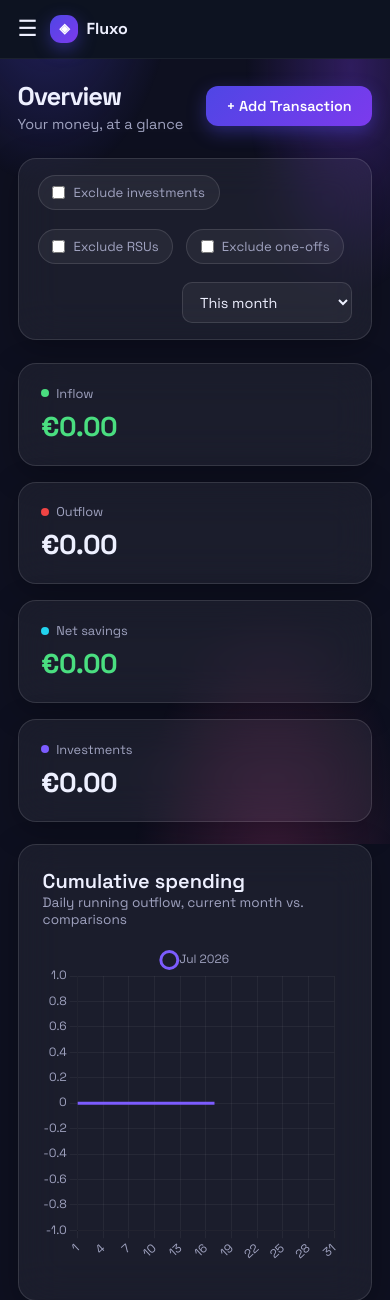
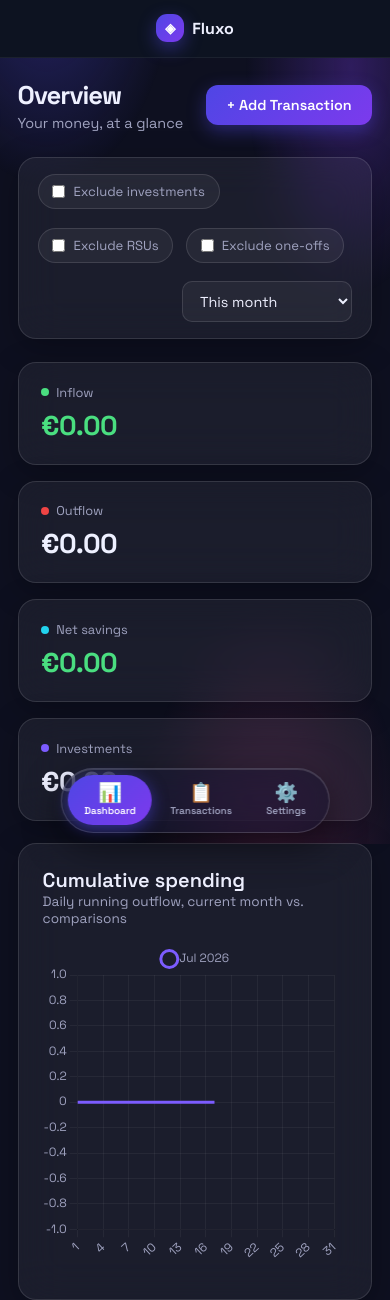
Before and after one commit to duaneyoung/fluxo, a Flask app: page / in a window 390 px wide. Shown: the top 1300 px of the page. Run offline with Flask 3, Linux system fonts and the light colour scheme.

Commit message:
Add floating bottom pill nav for mobile (replaces hamburger)

```diff
--- a/static/style.css
+++ b/static/style.css
@@ -262,3 +262,36 @@ tbody tr:hover{background:rgba(255,255,255,.03)}
   .metrics{grid-template-columns:1fr}
   .quick-grid{grid-template-columns:repeat(2,1fr)}
 }
+
+/* ---------- FLOATING BOTTOM PILL NAV (iOS-style, mobile only) ---------- */
+.bottom-nav{display:none}
+
+@media(max-width:760px){
+  /* Bottom pill replaces the hamburger for section switching */
+  .hamburger{display:none}
+  .mobile-bar{justify-content:center}
+  .content{padding-bottom:calc(6.5rem + env(safe-area-inset-bottom))}
+
+  .bottom-nav{
+    display:flex;align-items:center;gap:.15rem;
+    position:fixed;left:50%;transform:translateX(-50%);
+    bottom:calc(.7rem + env(safe-area-inset-bottom));z-index:60;
+    padding:.4rem;border-radius:999px;
+    background:rgba(20,22,42,.55);
+    backdrop-filter:blur(26px) saturate(180%);
+    -webkit-backdrop-filter:blur(26px) saturate(180%);
+    border:1px solid rgba(255,255,255,.16);
+    box-shadow:0 12px 36px rgba(0,0,0,.5), inset 0 1px 0 rgba(255,255,255,.14);
+  }
+  .bn-link{
+    display:flex;flex-direction:column;align-items:center;gap:2px;
+    text-decoration:none;color:var(--muted);font-size:.62rem;font-weight:600;
+    padding:.5rem 1rem;border-radius:999px;transition:.2s;min-width:70px;text-align:center;
+  }
+  .bn-ico{font-size:1.2rem;line-height:1}
+  .bn-link.active{
+    color:#fff;background:var(--grad);
+    box-shadow:0 4px 16px rgba(79,70,229,.55);
+  }
+  .bn-link:active{transform:scale(.94)}
+}
--- a/templates/base.html
+++ b/templates/base.html
@@ -57,6 +57,19 @@
         <main class="content">
             {% block content %}{% endblock %}
         </main>
+
+        <!-- Floating bottom pill nav (mobile) -->
+        <nav class="bottom-nav">
+            <a href="{{ url_for('dashboard') }}" class="bn-link {% if request.endpoint == 'dashboard' %}active{% endif %}">
+                <span class="bn-ico">📊</span><span class="bn-label">Dashboard</span>
+            </a>
+            <a href="{{ url_for('transactions_view') }}" class="bn-link {% if request.endpoint in ['transactions_view', 'add_transaction_view', 'edit_transaction_view'] %}active{% endif %}">
+                <span class="bn-ico">📋</span><span class="bn-label">Transactions</span>
+            </a>
+            <a href="{{ url_for('settings_view') }}" class="bn-link {% if request.endpoint == 'settings_view' %}active{% endif %}">
+                <span class="bn-ico">⚙️</span><span class="bn-label">Settings</span>
+            </a>
+        </nav>
     </div>
     {% block scripts %}{% endblock %}
 </body>
```
